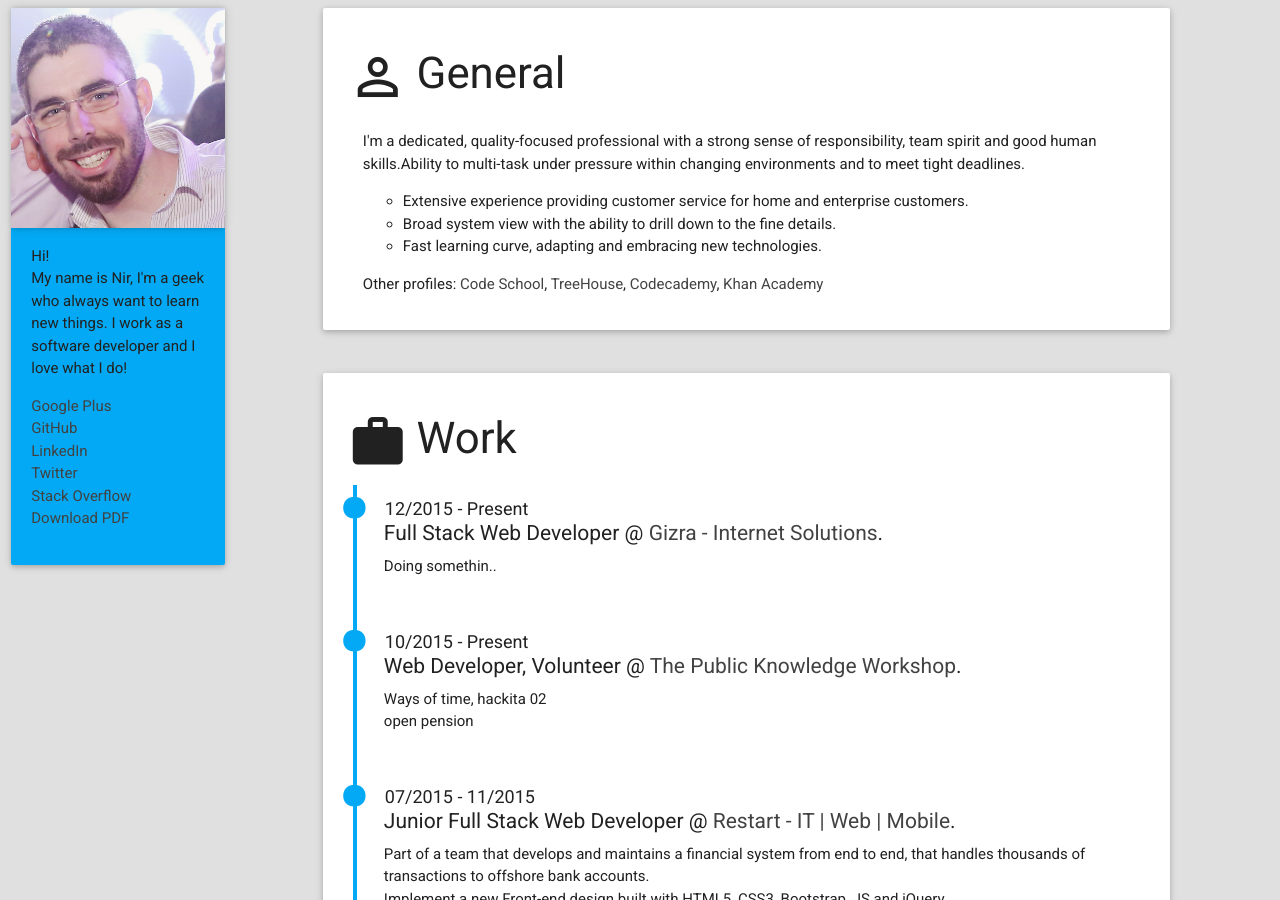
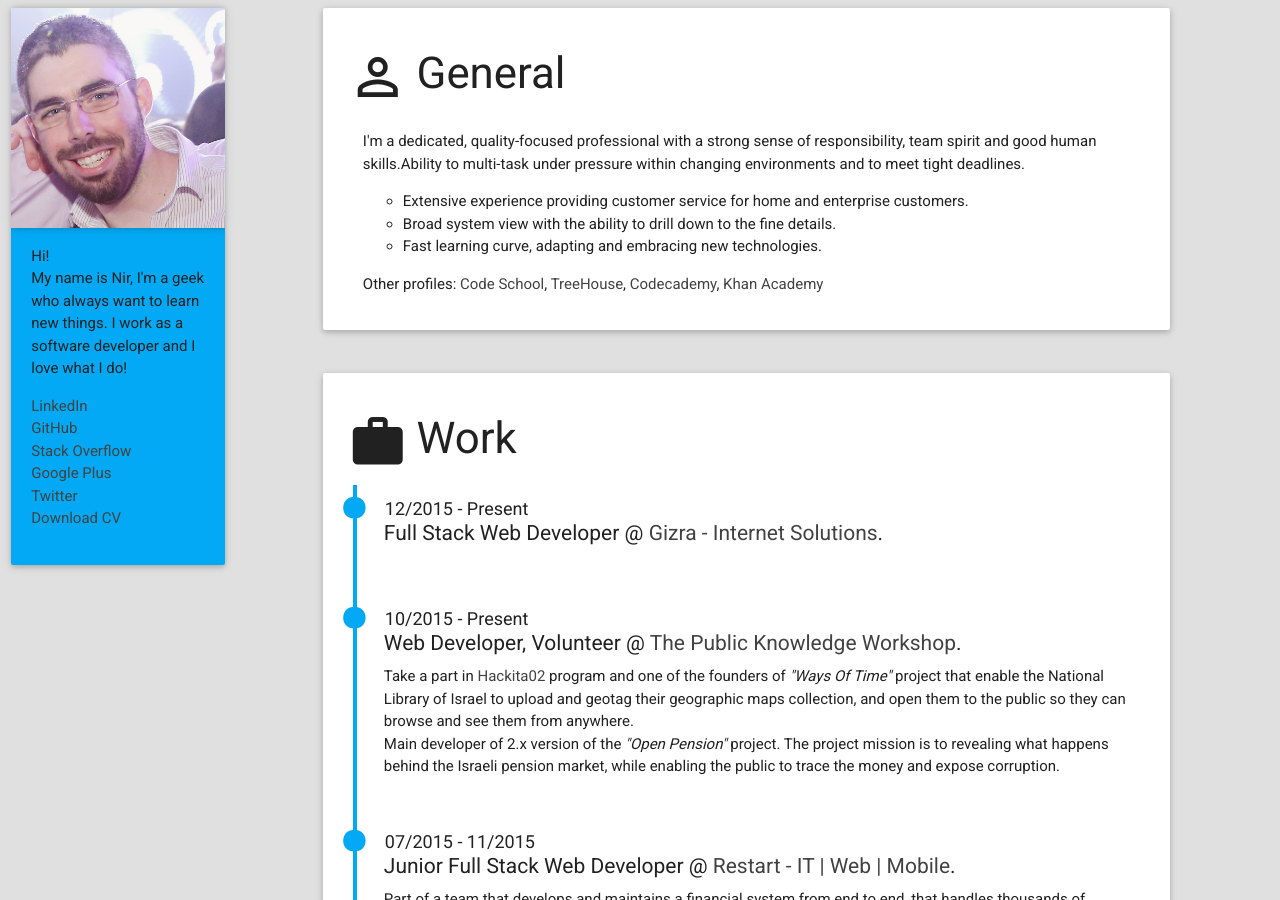
Before and after one commit to nirgn975/resume, a Jekyll site: the page built from index.html, in a window 1280 px wide and 900 px high. Built offline with Jekyll 4.4.1, drawn with Linux system fonts in a browser that asks for light colours; Markdown is read by kramdown in place of the engine named in the settings; some of the changed text lies outside the part shown.

Commit message:
Edit content.

```diff
--- a/_includes/header.html
+++ b/_includes/header.html
@@ -6,22 +6,22 @@
     <p>Hi!<br />My name is Nir, I'm a geek who always want to learn new things. I work as a software developer and I love what I do!</p>
     <ul id="profiles">
       <li>
-        <a href="https://plus.google.com/+NirGalon" target="_blank">Google Plus</a>
+        <a href="https://www.linkedin.com/in/nirgn" target="_blank">LinkedIn</a>
       </li>
       <li>
         <a href="https://github.com/nirgn975" target="_blank">GitHub</a>
       </li>
       <li>
-        <a href="https://www.linkedin.com/in/nirgn" target="_blank">LinkedIn</a>
+        <a href="http://stackoverflow.com/users/2040160/nir" target="_blank">Stack Overflow</a>
+      </li>
+      <li>
+        <a href="https://plus.google.com/+NirGalon" target="_blank">Google Plus</a>
       </li>
       <li>
         <a href="https://twitter.com/nirgn975" target="_blank">Twitter</a>
       </li>
       <li>
-        <a href="http://stackoverflow.com/users/2040160/nir" target="_blank">Stack Overflow</a>
-      </li>
-      <li>
-        <a href="assets/Resume.pdf" download>Download PDF</a>
+        <a href="assets/Resume.pdf" download>Download CV</a>
       </li>
     </ul>
   </div>
--- a/_includes/section-skills.html
+++ b/_includes/section-skills.html
@@ -24,8 +24,7 @@
       <div class="chip">Arduino</div>
       <div class="chip">Algorithms</div>
       <div class="chip">Data Structures</div>
-      <div class="chip">Test Driven Development (TDD)</div>
-      <div class="chip">Behaviour Driven Development (BDD)</div>
+      <div class="chip">Test Driven Development</div>
       <div class="chip">SQL</div>
       <div class="chip">TCP / IP</div>
       <div class="chip">Linux</div>
--- a/_includes/section-work.html
+++ b/_includes/section-work.html
@@ -14,7 +14,7 @@
             <a href="https://www.linkedin.com/company/1776824?trk=prof-exp-company-name">Gizra - Internet Solutions</a>.
           </h5>
           <ul class="work-description">
-            <li>Doing somethin..</li>
+              <li></li>
           </ul>
         </li>
         <li>
@@ -24,8 +24,8 @@
             <a href="https://www.linkedin.com/company/2471778?trk=prof-vol_exp-org_name">The Public Knowledge Workshop</a>.
           </h5>
           <ul class="work-description">
-            <li>Ways of time, hackita 02</li>
-            <li>open pension</li>
+            <li>Take a part in <a href="https://hackita02.hasadna.org.il/">Hackita02</a> program and one of the founders of <em>"Ways Of Time"</em> project that enable the National Library of Israel to upload and geotag their geographic maps collection, and open them to the public so they can browse and see them from anywhere.</li>
+            <li>Main developer of 2.x version of the <em>"Open Pension"</em> project. The project mission is to revealing what happens behind the Israeli pension market, while enabling the public to trace the money and expose corruption.</li>
           </ul>
         </li>
         <li>
--- a/humans.txt
+++ b/humans.txt
@@ -6,4 +6,4 @@ this site is made by Nir Galon.
 # The website made using:
     HTML5, CSS3, SASS, Materialize.
     JavaScript, jQuery, Jekll,
-    And it's hosting on GitHub pages.
+    hosting on GitHub pages.
```
